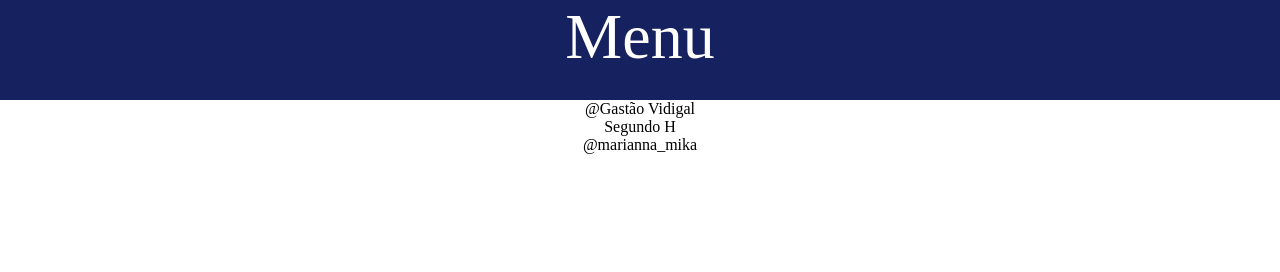
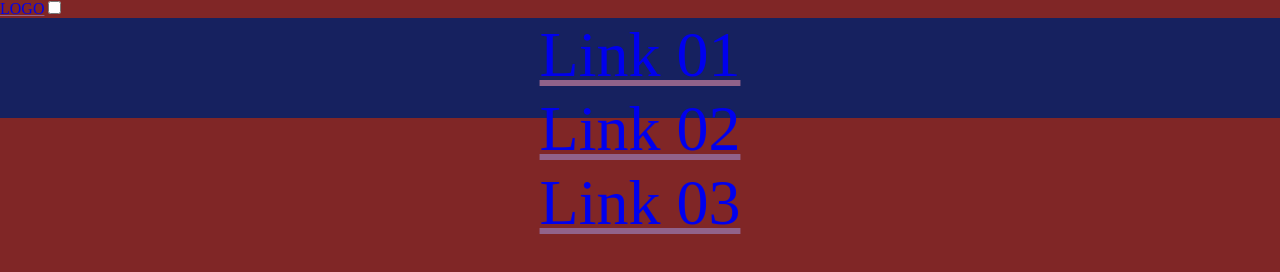
Before and after one commit to asxrangel/2h2t, a plain HTML site: page index.html in a window 1280 px wide. Drawn offline with Linux system fonts and the light colour scheme.

Commit message:
Aula 30-06

```diff
--- a/estilo.css
+++ b/estilo.css
@@ -1,13 +1,39 @@
 *{
     margin: 0;
     padding: 0;
+}
+:root {
+   --cor-fundo:rgb(128, 38, 38);
+   --cor-fonte: rgb(20, 20, 20);
+   --cor-hover: rgb(71, 112, 165);
+}
+a {
+ text-decoration-color: rgb(145, 98, 138);
+}
+ul{
+    list-style: none;
+}
+.header {
+    background-color: var(--cor-fundo);
+    position: sticky;
+    top: 0;
+    width: 100vw;
+}
+.logo {
+    display: inline-block;
+}
+.nav{
+    width: 100vw;
+    height: 100vw;
+    position: fixed;
+    background-color: var(--cor-fundo);
+    overflow: hidden;
 }
 .menu {
     width: 100%;
     height: 50px;
     background-color: rgb(122, 31, 31);
-    text-align: center;
-    font-size: 20px;
+    color:#fff;
 }
 .rodape{
     width: 100%;
--- a/index.html
+++ b/index.html
@@ -8,8 +8,17 @@
     <link rel="stylesheet" href="estilo.css">
 </head>
 <body>
-    <header class="menu">
-     Menu
+    <header class="header">
+     <a href="index.html" class="logo">LOGO</a>
+     <input type="checkbox" id="side-menu" class="side-menu">
+     <label for="side-menu" class="hamb"><samp class="hamb-line"></samp></label>
+     <nav class="nav">
+         <ul class="menu">
+            <li><a href="#">Link 01</a></li>
+            <li><a href="#">Link 02</a></li>
+            <li><a href="#">Link 03</a></li>
+         </ul>
+     </nav>
     </header>
     <section  class="conteudo">
 
```
